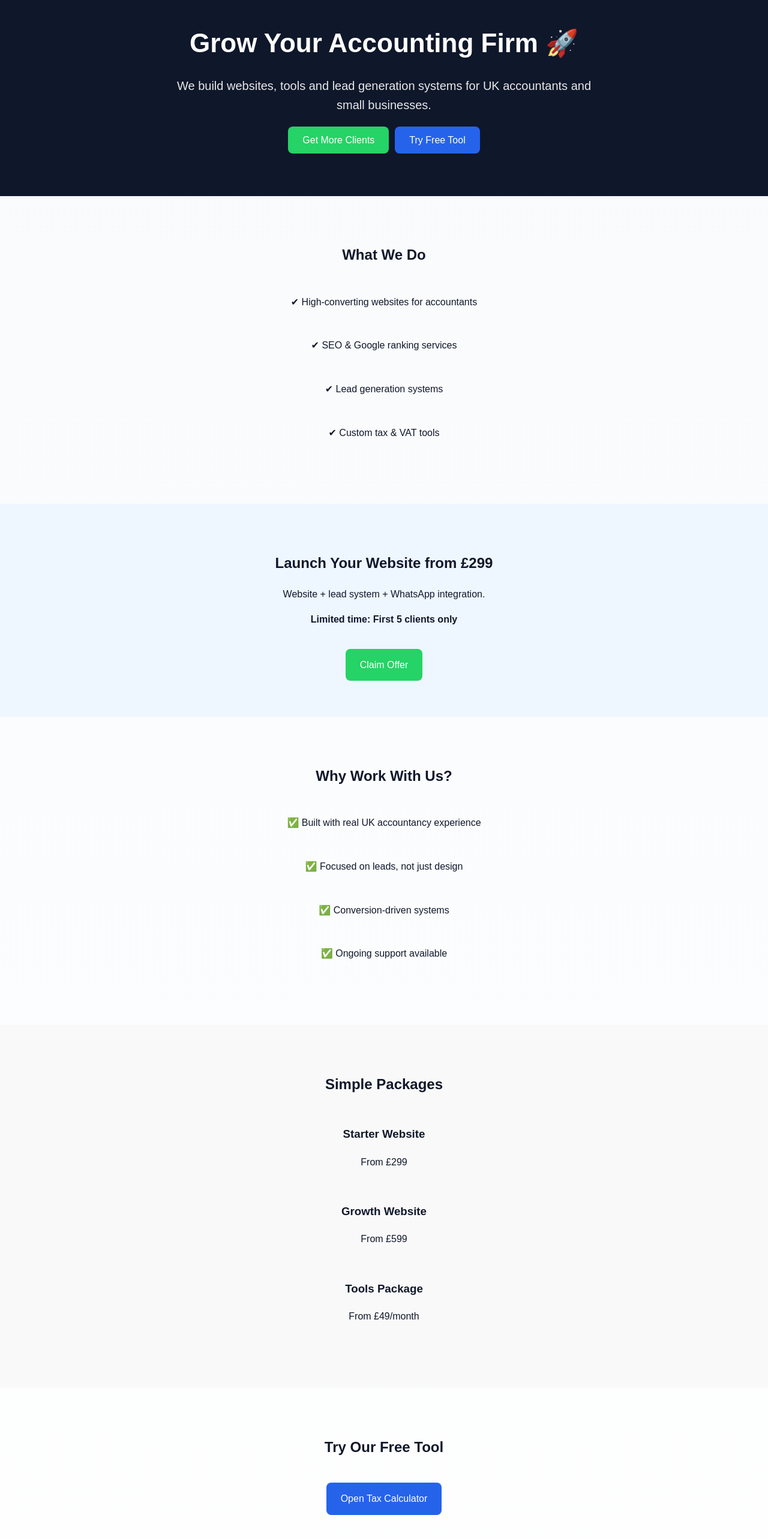
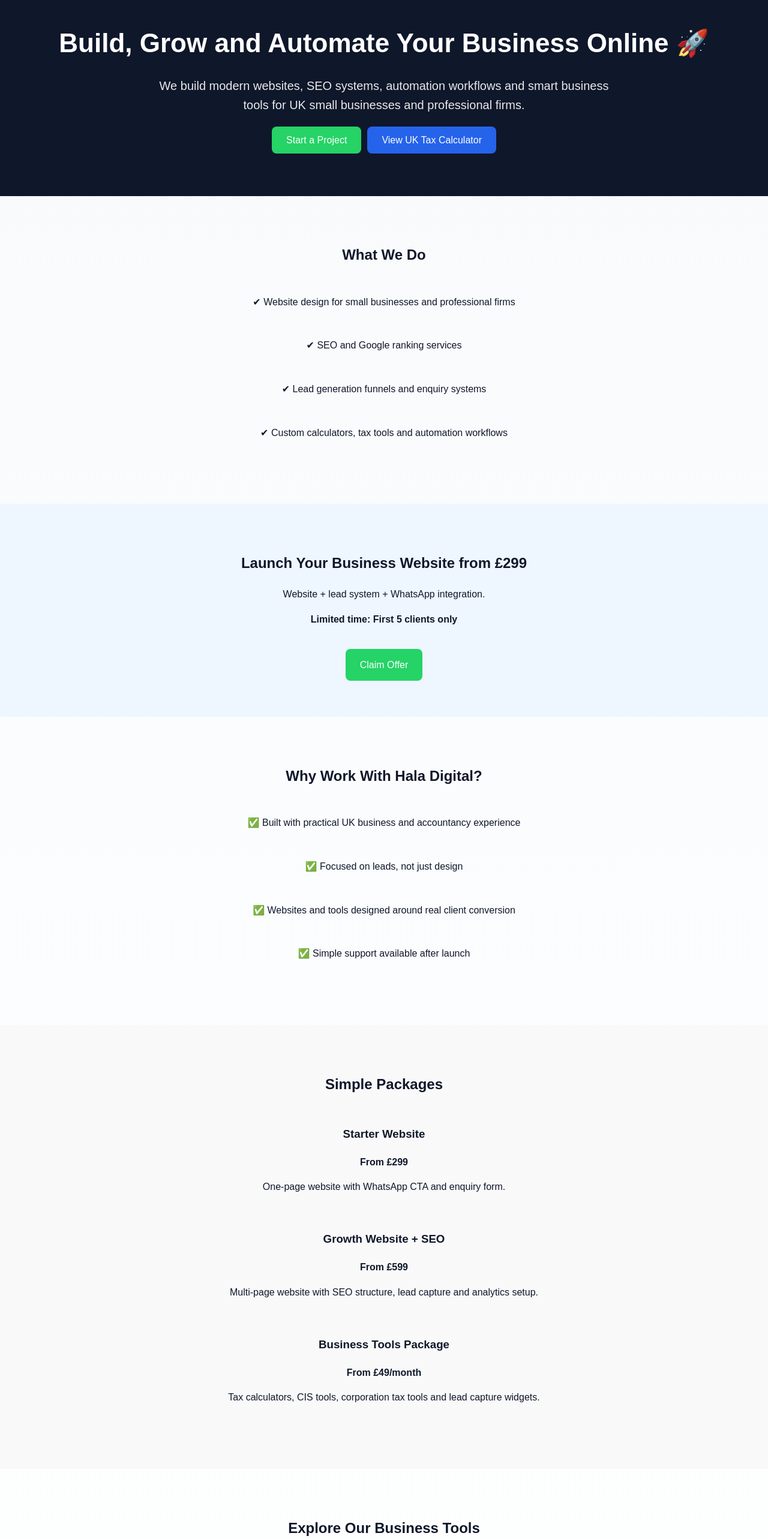
Before and after one commit to HalaDigitalLtd/uktaxcalculator-app, a Next.js app: page /hala in a window 1280 px wide. Shown: the part 80-2646 px from the top of the page at 60% size. Built offline with nearby package versions, Linux system fonts and the light colour scheme.

Commit message:
Broaden Hala Digital positioning and update homepage

```diff
--- a/app/hala/page.tsx
+++ b/app/hala/page.tsx
@@ -5,16 +5,16 @@ export default function HalaPage() {
       {/* HERO */}
       <section style={{ padding: "80px 20px", textAlign: "center", background: "#0f172a", color: "white" }}>
         <h1 style={{ fontSize: "44px", marginBottom: "20px" }}>
-          Grow Your Accounting Firm 🚀
+          Build, Grow and Automate Your Business Online 🚀
         </h1>
 
-        <p style={{ fontSize: "20px", maxWidth: "700px", margin: "0 auto", opacity: 0.9 }}>
-          We build websites, tools and lead generation systems for UK accountants and small businesses.
+        <p style={{ fontSize: "20px", maxWidth: "760px", margin: "0 auto", opacity: 0.9 }}>
+          We build modern websites, SEO systems, automation workflows and smart business tools for UK small businesses and professional firms.
         </p>
 
         <div style={{ marginTop: "30px" }}>
           <a
-            href="https://wa.me/447884063169"
+            href="https://wa.me/447884063169?text=Hi%20Ikram,%20I%20am%20interested%20in%20Hala%20Digital%20services.%20Can%20you%20please%20guide%20me?"
             style={{
               padding: "14px 24px",
               background: "#25D366",
@@ -24,7 +24,7 @@ export default function HalaPage() {
               marginRight: "10px"
             }}
           >
-            Get More Clients
+            Start a Project
           </a>
 
           <a
@@ -37,7 +37,7 @@ export default function HalaPage() {
               textDecoration: "none"
             }}
           >
-            Try Free Tool
+            View UK Tax Calculator
           </a>
         </div>
       </section>
@@ -47,16 +47,16 @@ export default function HalaPage() {
         <h2>What We Do</h2>
 
         <div style={{ maxWidth: "900px", margin: "30px auto", display: "grid", gap: "15px" }}>
-          <p>✔ High-converting websites for accountants</p>
-          <p>✔ SEO & Google ranking services</p>
-          <p>✔ Lead generation systems</p>
-          <p>✔ Custom tax & VAT tools</p>
+          <p>✔ Website design for small businesses and professional firms</p>
+          <p>✔ SEO and Google ranking services</p>
+          <p>✔ Lead generation funnels and enquiry systems</p>
+          <p>✔ Custom calculators, tax tools and automation workflows</p>
         </div>
       </section>
 
       {/* OFFER */}
       <section style={{ padding: "60px 20px", background: "#eef6ff", textAlign: "center" }}>
-        <h2>Launch Your Website from £299</h2>
+        <h2>Launch Your Business Website from £299</h2>
 
         <p style={{ marginTop: "10px" }}>
           Website + lead system + WhatsApp integration.
@@ -67,7 +67,7 @@ export default function HalaPage() {
         </p>
 
         <a
-          href="https://wa.me/447884063169"
+          href="https://wa.me/447884063169?text=Hi%20Ikram,%20I%20would%20like%20to%20claim%20the%20website%20offer%20from%20%C2%A3299."
           style={{
             display: "inline-block",
             marginTop: "20px",
@@ -84,13 +84,13 @@ export default function HalaPage() {
 
       {/* TRUST */}
       <section style={{ padding: "60px 20px", textAlign: "center" }}>
-        <h2>Why Work With Us?</h2>
+        <h2>Why Work With Hala Digital?</h2>
 
         <div style={{ maxWidth: "900px", margin: "30px auto", display: "grid", gap: "15px" }}>
-          <p>✅ Built with real UK accountancy experience</p>
+          <p>✅ Built with practical UK business and accountancy experience</p>
           <p>✅ Focused on leads, not just design</p>
-          <p>✅ Conversion-driven systems</p>
-          <p>✅ Ongoing support available</p>
+          <p>✅ Websites and tools designed around real client conversion</p>
+          <p>✅ Simple support available after launch</p>
         </div>
       </section>
 
@@ -98,27 +98,34 @@ export default function HalaPage() {
       <section style={{ padding: "60px 20px", background: "#f9f9f9", textAlign: "center" }}>
         <h2>Simple Packages</h2>
 
-        <div style={{ maxWidth: "900px", margin: "30px auto", display: "grid", gap: "20px" }}>
+        <div style={{ maxWidth: "900px", margin: "30px auto", display: "grid", gap: "25px" }}>
           <div>
             <h3>Starter Website</h3>
-            <p>From £299</p>
+            <p><strong>From £299</strong></p>
+            <p>One-page website with WhatsApp CTA and enquiry form.</p>
           </div>
 
           <div>
-            <h3>Growth Website</h3>
-            <p>From £599</p>
+            <h3>Growth Website + SEO</h3>
+            <p><strong>From £599</strong></p>
+            <p>Multi-page website with SEO structure, lead capture and analytics setup.</p>
           </div>
 
           <div>
-            <h3>Tools Package</h3>
-            <p>From £49/month</p>
+            <h3>Business Tools Package</h3>
+            <p><strong>From £49/month</strong></p>
+            <p>Tax calculators, CIS tools, corporation tax tools and lead capture widgets.</p>
           </div>
         </div>
       </section>
 
-      {/* FREE TOOL */}
+      {/* TOOLS */}
       <section style={{ padding: "60px 20px", textAlign: "center" }}>
-        <h2>Try Our Free Tool</h2>
+        <h2>Explore Our Business Tools</h2>
+
+        <p style={{ maxWidth: "700px", margin: "10px auto" }}>
+          We are building practical tools for tax, VAT, CIS, corporation tax and client lead generation.
+        </p>
 
         <a
           href="https://www.uktaxcalculator.co.uk"
@@ -132,7 +139,7 @@ export default function HalaPage() {
             textDecoration: "none"
           }}
         >
-          Open Tax Calculator
+          View UK Tax Calculator
         </a>
       </section>
 
@@ -140,16 +147,42 @@ export default function HalaPage() {
       <section style={{ padding: "60px 20px", background: "#111", color: "white", textAlign: "center" }}>
         <h2>Start Your Project</h2>
 
+        <p style={{ marginTop: "10px" }}>
+          Tell us what you need and we’ll get back to you.
+        </p>
+
         <form
           action="https://formspree.io/f/xbdwlgdv"
           method="POST"
           style={{ maxWidth: "500px", margin: "30px auto", display: "grid", gap: "10px" }}
         >
+          <input type="hidden" name="_subject" value="New Hala Digital Enquiry" />
+
           <input name="name" placeholder="Name" required style={{ padding: "12px", borderRadius: "6px" }} />
-          <input name="email" placeholder="Email" required style={{ padding: "12px", borderRadius: "6px" }} />
-          <input name="phone" placeholder="Phone" required style={{ padding: "12px", borderRadius: "6px" }} />
+          <input name="email" type="email" placeholder="Email" required style={{ padding: "12px", borderRadius: "6px" }} />
+          <input name="phone" placeholder="Phone / WhatsApp" required style={{ padding: "12px", borderRadius: "6px" }} />
 
-          <button style={{ padding: "14px", background: "#25D366", color: "white", borderRadius: "6px" }}>
+          <select name="service" required style={{ padding: "12px", borderRadius: "6px" }}>
+            <option value="">What do you need?</option>
+            <option>Website</option>
+            <option>SEO</option>
+            <option>Tax / VAT Tool</option>
+            <option>Automation</option>
+            <option>Not sure yet</option>
+          </select>
+
+          <textarea
+            name="message"
+            placeholder="Tell us briefly what you need"
+            rows={4}
+            required
+            style={{ padding: "12px", borderRadius: "6px" }}
+          />
+
+          <button
+            type="submit"
+            style={{ padding: "14px", background: "#25D366", color: "white", borderRadius: "6px", border: "none", fontWeight: "bold" }}
+          >
             Send enquiry
           </button>
         </form>
```
